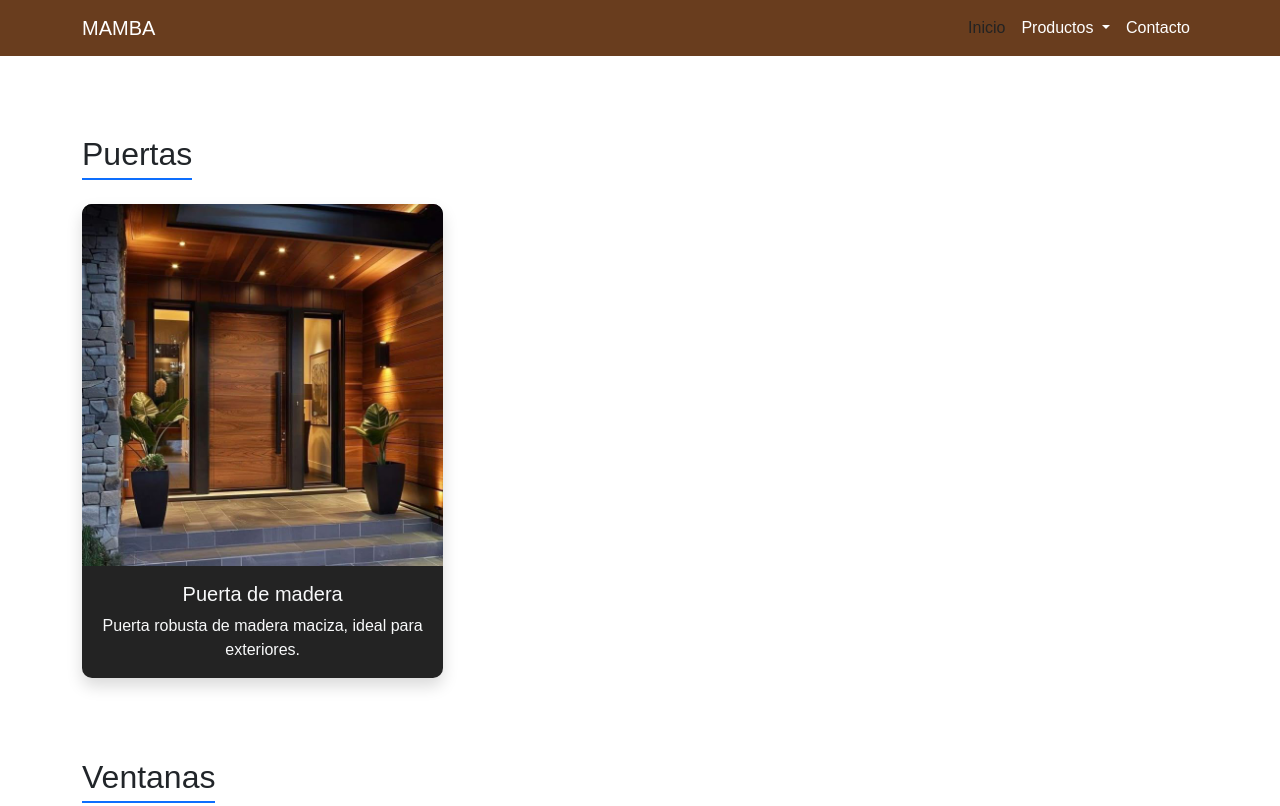
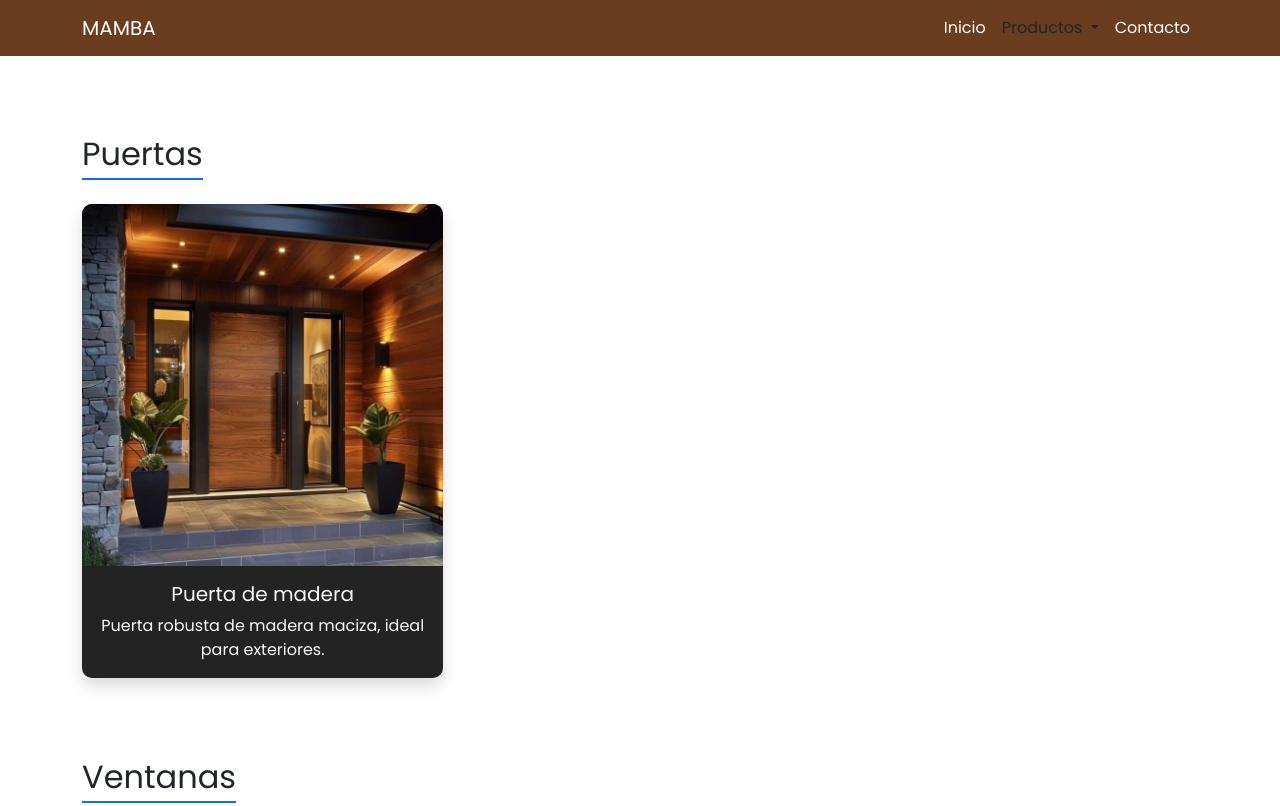
Before and after one commit to joacomiti/PAGINA-WEB, a plain HTML site: page productos.html in a window 1280 px wide. Shown: the top 806 px of the page. Drawn offline with nearby package versions, Linux system fonts and the light colour scheme.

Commit message:
ajustes a la navbar de productos

```diff
--- a/productos.html
+++ b/productos.html
@@ -5,6 +5,7 @@
     <meta name="viewport" content="width=device-width, initial-scale=1.0">
     <title>PRODUCTOS - MAMBA</title>
     <link href="https://cdn.jsdelivr.net/npm/bootstrap@5.3.6/dist/css/bootstrap.min.css" rel="stylesheet" integrity="sha384-4Q6Gf2aSP4eDXB8Miphtr37CMZZQ5oXLH2yaXMJ2w8e2ZtHTl7GptT4jmndRuHDT" crossorigin="anonymous">
+    <link href="https://fonts.googleapis.com/css2?family=Poppins:wght@400;700&display=swap" rel="stylesheet">
     <style>
         /* 1. Estilos globales */
         body {
@@ -126,10 +127,10 @@
             <div class="collapse navbar-collapse" id="navbarNav">
                 <ul class="navbar-nav ms-auto">
                 <li class="nav-item">
-                    <a class="nav-link active"  href="#">Inicio</a>
+                    <a class="nav-link"  href="index.html">Inicio</a>
                 </li>
                 <li class="nav-item dropdown">
-                <a class="nav-link dropdown-toggle" href="productos.html" id="navbarDropdown" role="button" data-bs-toggle="dropdown" aria-expanded="false">
+                <a class="nav-link dropdown-toggle active" href="productos.html" id="navbarDropdown" role="button" data-bs-toggle="dropdown" aria-expanded="false">
                     Productos
                 </a>
                 <ul class="dropdown-menu" aria-labelledby="navbarDropdown">
```
